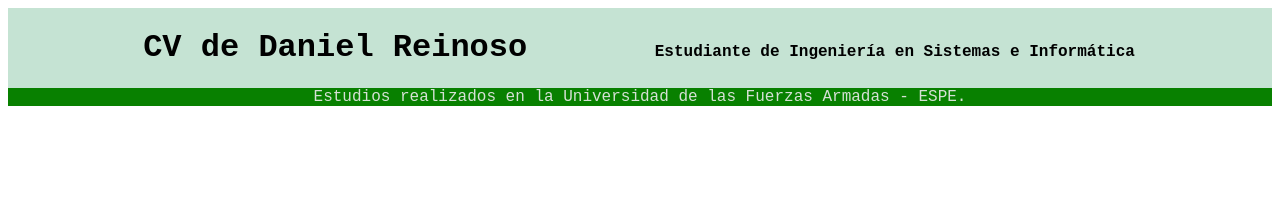
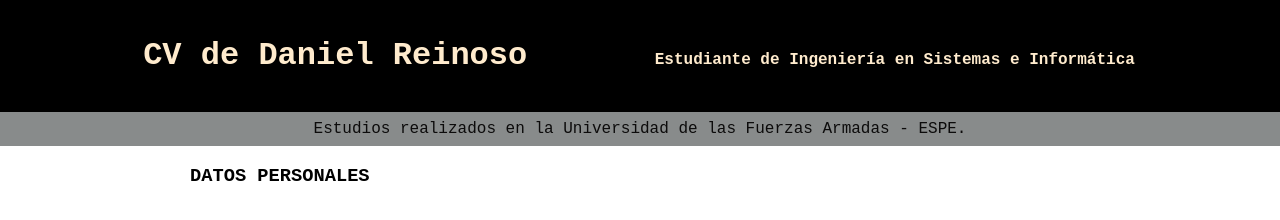
Before and after one commit to MateoReinoso/FrontEnd, a plain HTML site: page CV/index.html in a window 1280 px wide. Drawn offline with Linux system fonts and the light colour scheme.

Commit message:
anexo de secciones

```diff
--- a/CV/index.html
+++ b/CV/index.html
@@ -8,9 +8,10 @@
         <meta name="description" content="Mateo Reinoso estudiante de Ingenieria en Sistemas e Informática cursando
         septimo nivel de dicha carrera">
     </head>
-    <body style="font-family:'Courier New', Courier, monospace;">
+    <!-- margin para quitar el contorno que viene de 0 -->
+    <body style="font-family:'Courier New', Courier, monospace;margin: 0;">
         <!-- usos de encabezado de una pagina -->
-        <header style="background-color: #c5e3d3;text-align: center;">
+        <header style="background-color: black;color: blanchedalmond;text-align: center;padding: 16px;">
             <!-- con background se puede asignar color o añadir imagenes -->
             <!-- display se encuentra en linea block es para separacion de textos en columnas
             width es la propiedad que se aplica para el tamaño del ancho-->
@@ -18,9 +19,17 @@
             <p style="display:inline-block;width: 600px;font-weight: 700;">Estudiante de Ingeniería en Sistemas e Informática</p>
         </header>
         <!-- div sirve para agrupar elementos -->
-        <div style="background-color:#088000;color: #d6e0d5;text-align: center;">
+        <div style="background-color:#888b8b;color: rgb(12, 11, 11);text-align: center;padding: 8px;">
             Estudios realizados en la Universidad de las Fuerzas Armadas - ESPE.
         </div>
+        <!-- section sirve para separar secciones para nuestra pagina -->
+        <section>
 
+            <div style="width: 900px;margin-right: auto;margin-left: auto;margin-top: 10px;">
+                <div>
+                    <h3>DATOS PERSONALES</h3>
+                </div>
+            </div>
+        </section>
     </body>
 </html>
```
